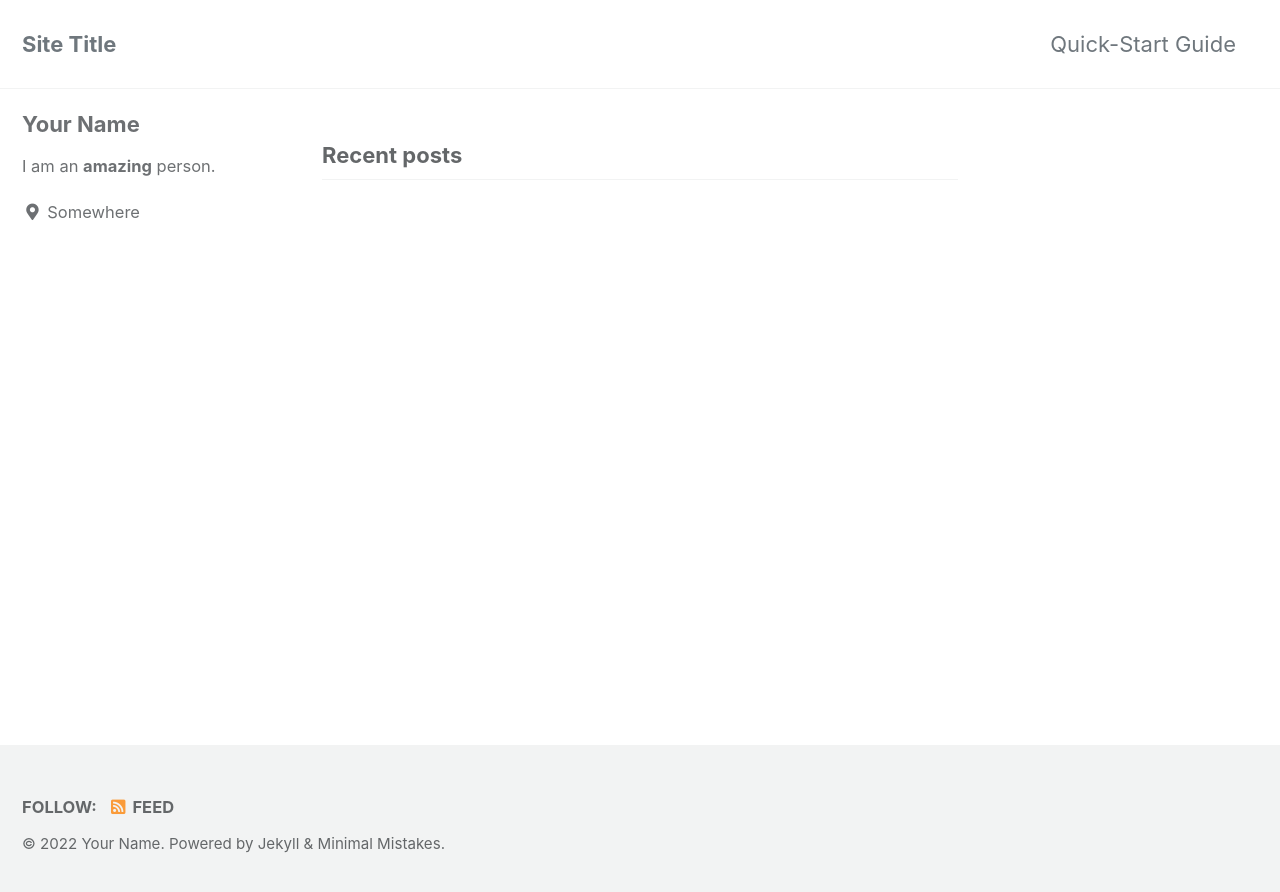
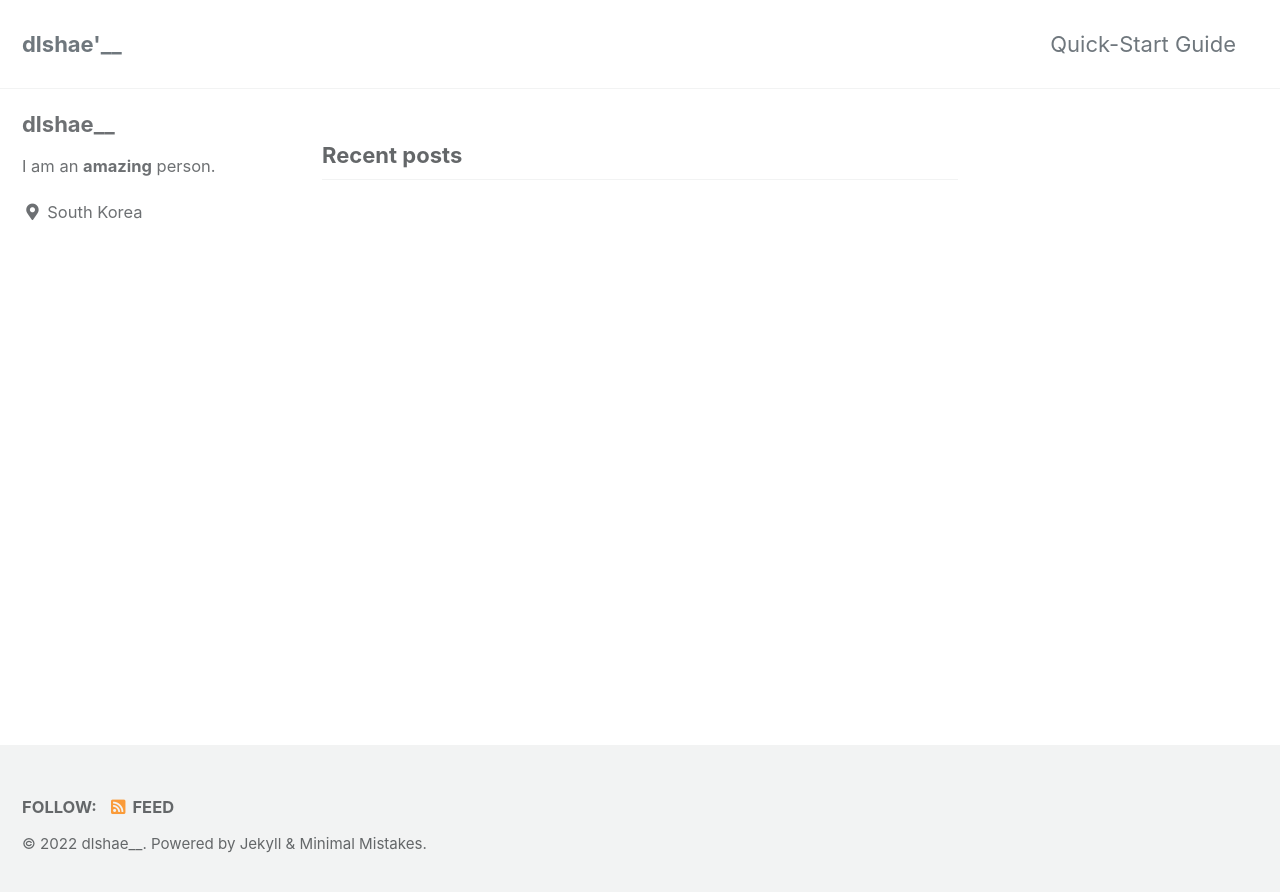
Before and after one commit to dlshae-124/dlshae-124.github.io, a Jekyll site: the page built from index.html, in a window 1280 px wide. Shown: the top 892 px of the page. Built offline with Jekyll 4.4.1, drawn with Linux system fonts in a browser that asks for light colours; cached includes are drawn as plain includes; the list of posts is cut into pages by our own code.

Commit message:
Update _config.yml

```diff
--- a/_config.yml
+++ b/_config.yml
@@ -16,12 +16,12 @@ minimal_mistakes_skin    : "default" # "air", "aqua", "contrast", "dark", "dirt"
 
 # Site Settings
 locale                   : "en-US"
-title                    : "Site Title"
-title_separator          : "-"
+title                    : "dlshae'__"
+title_separator          : "적어가면서 나아가려합니다<br>행복하세요"
 subtitle                 : # site tagline that appears below site title in masthead
-name                     : "Your Name"
+name                     : "dlshae__"
 description              : "An amazing website."
-url                      : # the base hostname & protocol for your site e.g. "https://mmistakes.github.io"
+url                      : "https://dlshae-124.github.io"
 baseurl                  : # the subpath of your site, e.g. "/blog"
 repository               : # GitHub username/repo-name e.g. "mmistakes/minimal-mistakes"
 teaser                   : # path of fallback teaser image, e.g. "/assets/images/500x300.png"
@@ -104,10 +104,10 @@ analytics:
 
 # Site Author
 author:
-  name             : "Your Name"
+  name             : "dlshae__"
   avatar           : # path of avatar image, e.g. "/assets/images/bio-photo.jpg"
   bio              : "I am an **amazing** person."
-  location         : "Somewhere"
+  location         : "South Korea"
   email            :
   links:
     - label: "Email"
@@ -116,11 +116,11 @@ author:
     - label: "Website"
       icon: "fas fa-fw fa-link"
       # url: "https://your-website.com"
-    - label: "Twitter"
-      icon: "fab fa-fw fa-twitter-square"
+    # - label: "Twitter"
+      # icon: "fab fa-fw fa-twitter-square"
       # url: "https://twitter.com/"
-    - label: "Facebook"
-      icon: "fab fa-fw fa-facebook-square"
+    # - label: "Facebook"
+      # icon: "fab fa-fw fa-facebook-square"
       # url: "https://facebook.com/"
     - label: "GitHub"
       icon: "fab fa-fw fa-github"
@@ -132,11 +132,11 @@ author:
 # Site Footer
 footer:
   links:
-    - label: "Twitter"
-      icon: "fab fa-fw fa-twitter-square"
+    # - label: "Twitter"
+     # icon: "fab fa-fw fa-twitter-square"
       # url:
-    - label: "Facebook"
-      icon: "fab fa-fw fa-facebook-square"
+    # - label: "Facebook"
+      # icon: "fab fa-fw fa-facebook-square"
       # url:
     - label: "GitHub"
       icon: "fab fa-fw fa-github"
```
